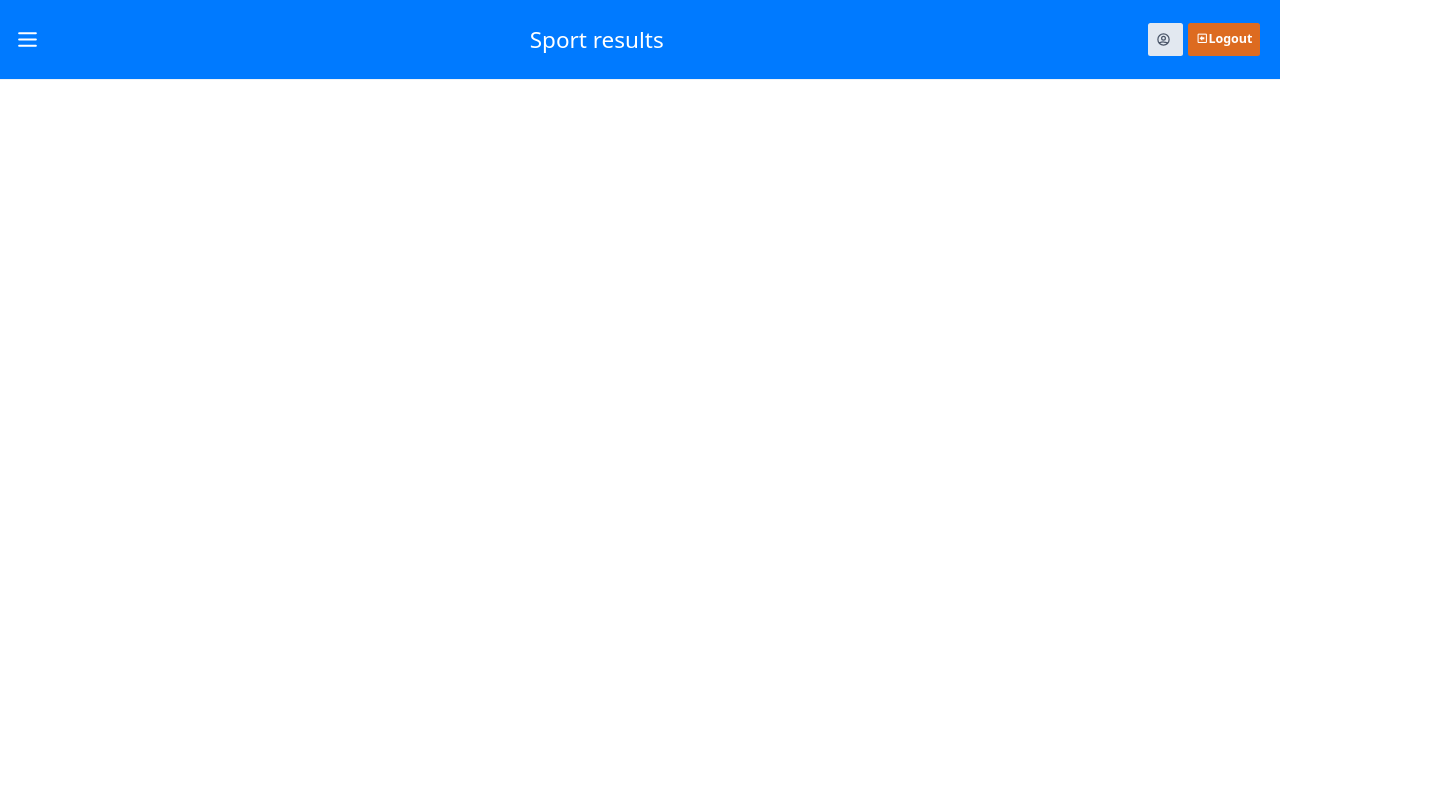
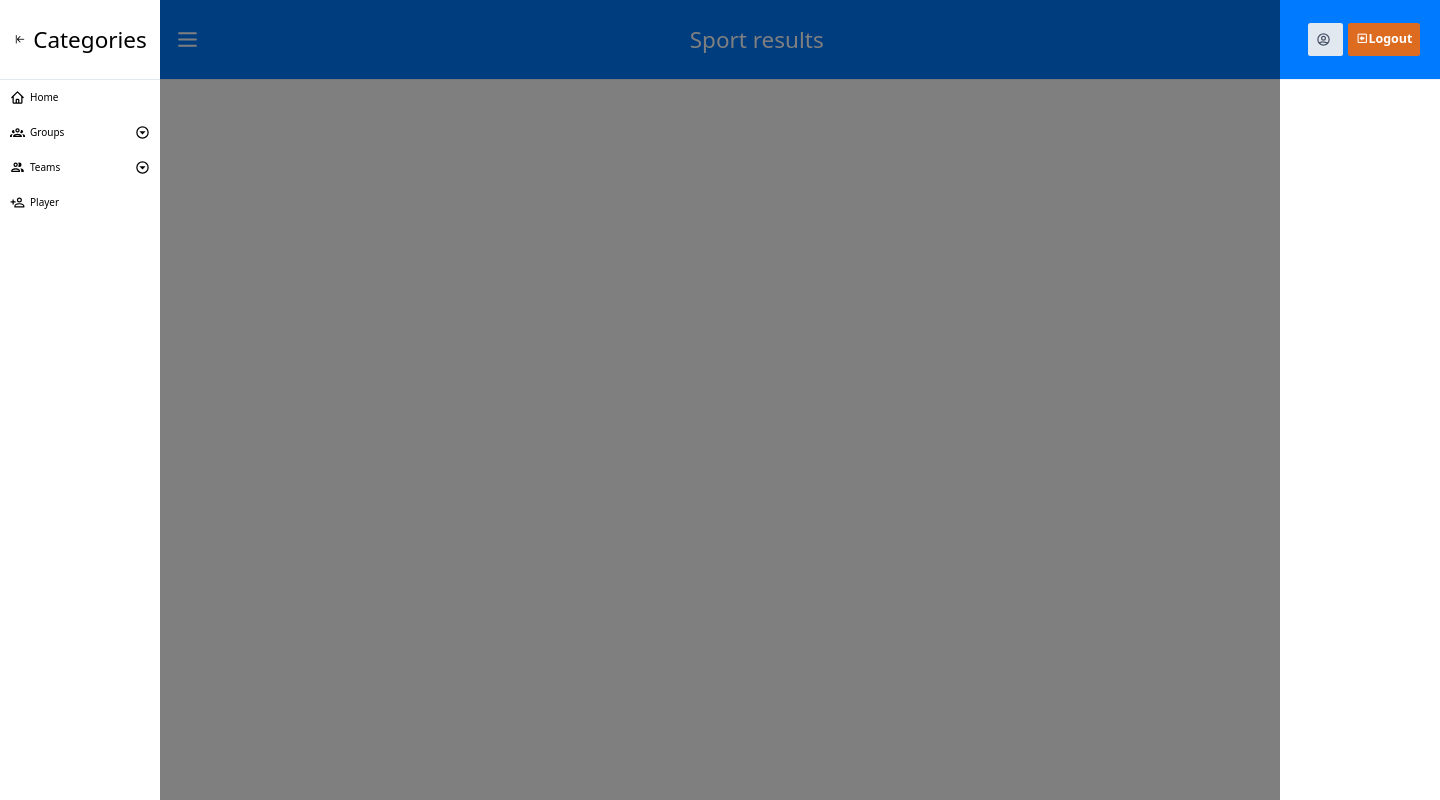
Before and after one commit to antoniobajivic/sports-results, a Nuxt app: page /groups/create in a window 1280 px wide. Shown: the whole page, 1440 px wide, since content can reach past the window. Built offline with nearby package versions, Linux system fonts and the light colour scheme.

Commit message:
Added submenus in navbar

```diff
--- a/components/Navbar.vue
+++ b/components/Navbar.vue
@@ -114,7 +114,7 @@
         <span>Home</span></nuxt-link
       >
       <nuxt-link
-        class="flex items-center p-4 hover:bg-indigo-500 hover:text-white"
+        class="flex relative items-center p-4 hover:bg-indigo-500 hover:text-white"
         to="/groups"
         ><span class="mr-2">
           <svg
@@ -134,10 +134,46 @@
             />
           </svg>
         </span>
-        <span>Groups</span></nuxt-link
+        <span>Groups</span>
+        <span class="flex-grow flex justify-end items-center">
+          <svg
+            fill="currentColor"
+            stroke-linecap="round"
+            stroke-linejoin="round"
+            stroke-width="2"
+            viewBox="0 0 24 24"
+            class="w-6 h-6"
+            @click="toggleGroupsSubmenu"
+          >
+            <path
+              fill="currentColor"
+              d="M12,2A10,10 0 0,0 2,12A10,10 0 0,0 12,22A10,10 0 0,0 22,12A10,10 0 0,0 12,2M12,4A8,8 0 0,1 20,12A8,8 0 0,1 12,20A8,8 0 0,1 4,12A8,8 0 0,1 12,4M7,10L12,15L17,10H7Z"
+            />
+          </svg>
+        </span>
+        <ul
+          v-if="openGroupsSubmenu"
+          class="absolute w-full h-12 absolute__coords text-black"
+        >
+          <nuxt-link to="/groups">
+            <li
+              class="flex items-center px-4 py-2 hover:bg-indigo-500 hover:text-white"
+            >
+              <span>All groups</span>
+            </li>
+          </nuxt-link>
+          <nuxt-link to="/groups/create">
+            <li
+              class="flex items-center px-4 py-2 hover:bg-indigo-500 hover:text-white"
+            >
+              <span>Create group</span>
+            </li>
+          </nuxt-link>
+        </ul></nuxt-link
       >
       <nuxt-link
-        class="flex items-center p-4 hover:bg-indigo-500 hover:text-white"
+        :class="{ transform__y: openGroupsSubmenu }"
+        class="flex relative items-center p-4 hover:bg-indigo-500 hover:text-white"
         to="/teams"
         ><span class="mr-2">
           <svg
@@ -154,9 +190,45 @@
             />
           </svg>
         </span>
-        <span>Teams</span></nuxt-link
-      >
+        <span>Teams</span>
+        <span class="flex-grow flex justify-end items-center">
+          <svg
+            fill="currentColor"
+            stroke-linecap="round"
+            stroke-linejoin="round"
+            stroke-width="2"
+            viewBox="0 0 24 24"
+            class="w-6 h-6"
+            @click="toggleTeamsSubmenu"
+          >
+            <path
+              fill="currentColor"
+              d="M12,2A10,10 0 0,0 2,12A10,10 0 0,0 12,22A10,10 0 0,0 22,12A10,10 0 0,0 12,2M12,4A8,8 0 0,1 20,12A8,8 0 0,1 12,20A8,8 0 0,1 4,12A8,8 0 0,1 12,4M7,10L12,15L17,10H7Z"
+            />
+          </svg>
+        </span>
+        <ul
+          v-if="openTeamsSubmenu"
+          class="absolute w-full h-12 absolute__coords text-black"
+        >
+          <nuxt-link to="/teams">
+            <li
+              class="flex items-center px-4 py-2 hover:bg-indigo-500 hover:text-white"
+            >
+              <span>All teams</span>
+            </li>
+          </nuxt-link>
+          <nuxt-link to="/teams/create">
+            <li
+              class="flex items-center px-4 py-2 hover:bg-indigo-500 hover:text-white"
+            >
+              <span>Create team</span>
+            </li>
+          </nuxt-link>
+        </ul>
+      </nuxt-link>
       <nuxt-link
+        :class="{ transform__y: openTeamsSubmenu || openGroupsSubmenu }"
         class="flex items-center p-4 hover:bg-indigo-500 hover:text-white"
         to="/player"
         ><span class="mr-2">
@@ -189,6 +261,8 @@ export default {
         type: Boolean,
         default: false,
       },
+      openTeamsSubmenu: false,
+      openGroupsSubmenu: false,
     }
   },
   computed: {
@@ -245,6 +319,18 @@ export default {
     drawer() {
       this.isOpen = !this.isOpen
     },
+    toggleGroupsSubmenu() {
+      this.openGroupsSubmenu = !this.openGroupsSubmenu
+      if (this.openGroupsSubmenu) {
+        this.openTeamsSubmenu = false
+      }
+    },
+    toggleTeamsSubmenu() {
+      this.openTeamsSubmenu = !this.openTeamsSubmenu
+      if (this.openTeamsSubmenu) {
+        this.openGroupsSubmenu = false
+      }
+    },
   },
 }
 </script>
@@ -253,4 +339,11 @@ export default {
 .navbar-buttons-fend {
   @apply flex items-center font-medium text-center text-xl rounded;
 }
+.absolute__coords {
+  top: 3.45rem;
+  left: 0;
+}
+.transform__y {
+  @apply transform translate-y-20;
+}
 </style>
--- /dev/null
+++ b/pages/groups/create/index.vue
@@ -0,0 +1,9 @@
+<template>
+  <div></div>
+</template>
+
+<script>
+export default {}
+</script>
+
+<style lang="scss" scoped></style>
--- a/pages/teams/index.vue
+++ b/pages/teams/index.vue
@@ -1,5 +1,7 @@
 <template>
-  <div></div>
+  <div>
+    {{ teamData }}
+  </div>
 </template>
 
 <script>
@@ -7,12 +9,12 @@ export default {
   async asyncData({ app }) {
     const responseTeams = await app.$axios.$get('teams/filter')
     return {
-      teamData: responseTeams.data.data,
+      teamData: responseTeams.data,
     }
   },
   data() {
     return {
-      teamsData: [],
+      teamData: [],
     }
   },
 }
```
